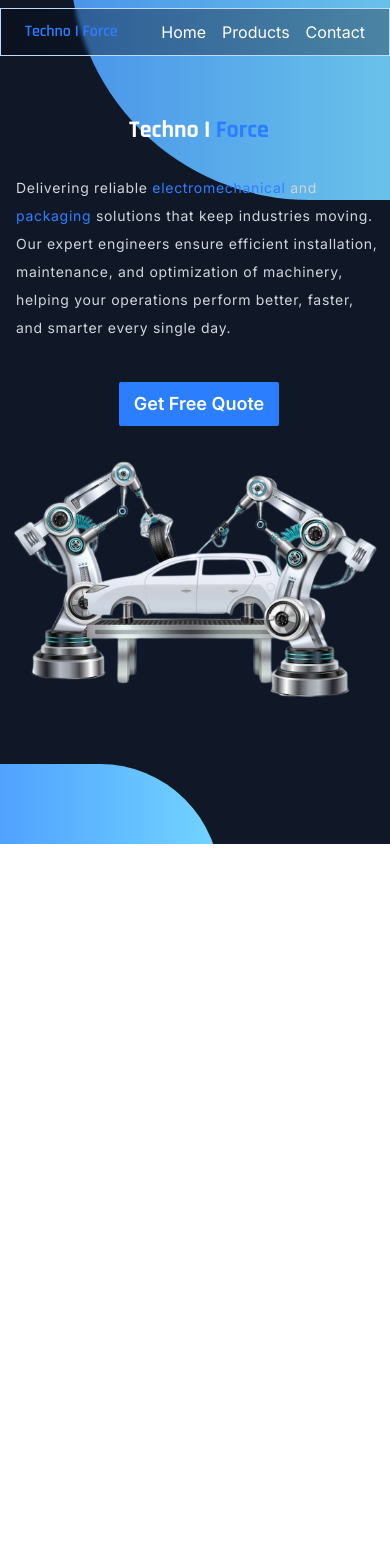
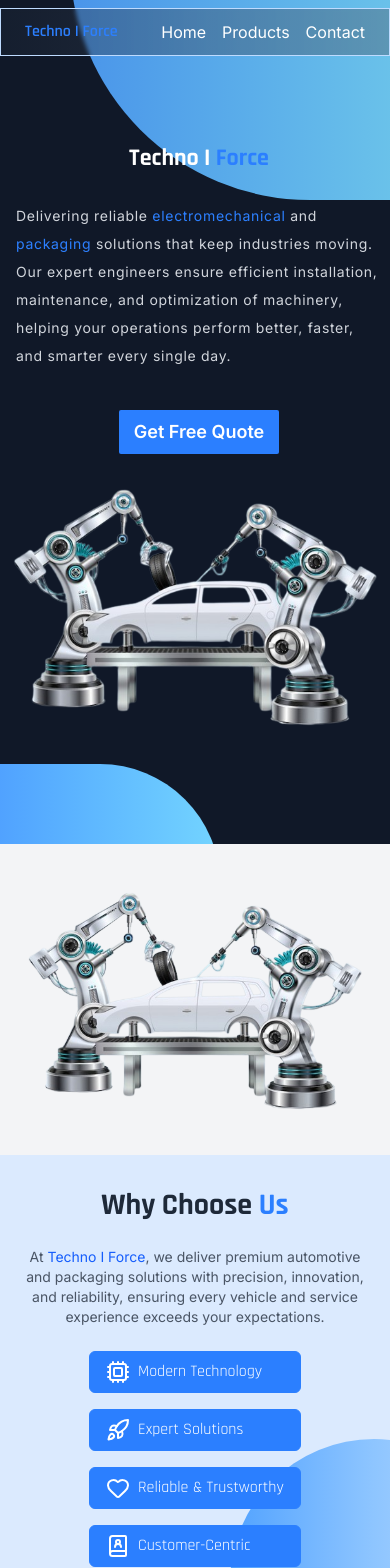
Before and after one commit to RazaRajpoot92/Fechnoifoce-Frontent, a React (Vite) app: page / in a window 390 px wide. Shown: the top 1568 px of the page. Built offline with nearby package versions, Linux system fonts and the light colour scheme.

Commit message:
why choose us section completed

```diff
--- a/package.json
+++ b/package.json
@@ -11,6 +11,7 @@
   },
   "dependencies": {
     "@tailwindcss/vite": "^4.2.1",
+    "lucide-react": "^0.577.0",
     "react": "^19.2.0",
     "react-dom": "^19.2.0"
   },
--- a/src/App.jsx
+++ b/src/App.jsx
@@ -8,7 +8,7 @@ const App = () => {
       <Navbar />
       <HomePage />
 
-      <div className='h-screen'>
+      <div className=' h-screen bg-gray-100'>
 
       </div>
     </div>
--- /dev/null
+++ b/src/components/ChooseUs.jsx
@@ -0,0 +1,54 @@
+import React from 'react'
+import { BookUser, Cpu, Heart, Rocket } from 'lucide-react'
+import carImg from "../assets/car-robotic.png"
+
+const ChooseUs = () => {
+  return (
+    <div className='bg-gray-100 relative overflow-hidden min-h-[70vh] flex flex-col md:flex-row items-center md:items-stretch justify-between'>
+
+      {/* Image Section */}
+      <div className='w-full md:w-1/2 flex justify-center md:justify-end p-4 md:p-0'>
+        <img className='w-full max-w-md md:max-w-full object-contain' src={carImg} alt="Car" />
+      </div>
+
+      {/* Content Section */}
+      <div className='relative w-full md:w-1/2 bg-blue-100 md:rounded-l-[100px] flex flex-col items-center md:items-start justify-center py-8 px-4 md:px-12 overflow-hidden'>
+
+        {/* Background Circle */}
+        <div className='absolute w-72 h-72 md:w-80 md:h-80 rounded-full -bottom-32 -right-32 bg-gradient-to-r from-blue-400 via-blue-300 to-blue-200'></div>
+
+        <div className='z-10 flex flex-col items-center md:items-start gap-6'>
+          <h1 className='font-bold text-3xl sm:text-4xl text-gray-800 text-center md:text-left'>
+            Why Choose <span className='text-blue-500'>Us</span>
+          </h1>
+          <p className='text-sm sm:text-base text-gray-600 max-w-md text-center md:text-left'>
+            At <span className='text-blue-600'>Techno I Force</span>, we deliver premium automotive and packaging solutions with precision, innovation, and reliability, ensuring every vehicle and service experience exceeds your expectations.
+          </p>
+
+          {/* Features */}
+          <div className=' text-white flex flex-wrap gap-4 justify-center md:justify-start'>
+            <div className='flex items-center w-53 gap-2 px-4 py-2 bg-blue-500 border border-blue-500 rounded-md hover:bg-white/10 hover:text-blue-500 transition-all duration-300'>
+              <Cpu />
+              <h2 className=''>Modern Technology</h2>
+            </div>
+            <div className='flex items-center w-53 gap-2 px-4 py-2 bg-blue-500 border border-blue-500 rounded-md hover:bg-white/10 hover:text-blue-500 transition-all duration-300'>
+              <Rocket />
+              <h2 className=''>Expert Solutions</h2>
+            </div>
+            <div className='flex w-53 items-center gap-2 px-4 py-2 bg-blue-500 border border-blue-500 rounded-md hover:bg-white/10 hover:text-blue-500 transition-all duration-300'>
+              <Heart />
+              <h2 className=''>Reliable & Trustworthy</h2>
+            </div>
+            <div className='flex w-53 items-center gap-2 px-4 py-2 bg-blue-500 border border-blue-500 rounded-md hover:bg-white/10 hover:text-blue-500 transition-all duration-300'>
+              <BookUser />
+              <h2 className=''>Customer-Centric</h2>
+            </div>
+          </div>
+        </div>
+
+      </div>
+    </div>
+  )
+}
+
+export default ChooseUs
--- a/src/components/Hero.jsx
+++ b/src/components/Hero.jsx
@@ -1,10 +1,12 @@
 import BackDesign from "./BackDesign";
 import carImg from "../assets/car-robotic.png";
+import BottomDivider from "../components/BottomDivider"
 
 const Hero = () => {
   return (
-    <section class="flex justify-center relative overflow-hidden h-screen md:h-[80vh] lg:h-screen 2xl:h-[55vh] bg-gray-900  text-white">
+    <section class=" pt-14 flex justify-center relative overflow-hidden min-h-screen md:h-[80vh] lg:h-screen 2xl:h-[55vh] bg-gray-900  text-white">
       <BackDesign />
+
 
       <div class=" max-w-350 relative justify-center flex flex-col md:flex-row w-full md:justify-around items-center">
         <div className="items-center md:pl-3 md:items-start md:w-1/2 pl-2 flex flex-col gap-5">
--- a/src/components/Navbar.jsx
+++ b/src/components/Navbar.jsx
@@ -3,7 +3,7 @@ import React from 'react'
 const Navbar = () => {
   return (
     <div className='w-full flex my-2 items-center justify-center h-12 fixed z-30 text-white'>
-        <div className=' w-full md:w-[70%] md:rounded-xl border-blue-200 border  flex justify-between items-center px-6 h-full  bg-linear-to-r from-gray-950/40 via-gray-900/40 to-gray-800/40 backdrop-blur-[2px] '>
+        <div className=' w-full md:w-[70%] md:rounded-xl border-blue-200 border  flex justify-between items-center px-6 h-full  bg-linear-to-r from-gray-800/40 via-gray-700/40 to-gray-600/40 backdrop-blur-[2px] '>
             <h1 className='text-blue-500 sm:text-xl font-semibold'>Techno I Force</h1>
             <div className='flex items-center *:hover:text-blue-400 transition-all duration-300 gap-4'>
                 <a href="">Home</a>
--- /dev/null
+++ b/src/components/TopDivider.jsx
@@ -0,0 +1,13 @@
+import React from 'react'
+
+const TopDivider = () => {
+  return (
+    <div className=" custom-shape-divider-top-1773714535">
+        <svg data-name="Layer 1" xmlns="http://www.w3.org/2000/svg" viewBox="0 0 1200 120" preserveAspectRatio="none">
+            <path d="M321.39,56.44c58-10.79,114.16-30.13,172-41.86,82.39-16.72,168.19-17.73,250.45-.39C823.78,31,906.67,72,985.66,92.83c70.05,18.48,146.53,26.09,214.34,3V0H0V27.35A600.21,600.21,0,0,0,321.39,56.44Z" className="shape-fill"></path>
+        </svg>
+    </div>
+  )
+}
+
+export default TopDivider
--- a/src/index.css
+++ b/src/index.css
@@ -41,7 +41,29 @@ h1, h2, h3, h4, h5, h6 {
 }
 
 .custom-shape-divider-bottom-1773611099 .shape-fill {
-    fill: #FFFFFF;
+    fill: #e5e7eb;
+}
+
+/* top shape divider */
+
+.custom-shape-divider-top-1773714535 {
+    position: absolute;
+    top: 0;
+    left: 0;
+    width: 100%;
+    overflow: hidden;
+    line-height: 0;
+}
+
+.custom-shape-divider-top-1773714535 svg {
+    position: relative;
+    display: block;
+    width: calc(100% + 1.3px);
+    height: 53px;
+}
+
+.custom-shape-divider-top-1773714535 .shape-fill {
+    fill: #101828;
 }
 
 
@@ -51,6 +73,4 @@ h1, h2, h3, h4, h5, h6 {
 
 
 
-
-
 /* custom style */
--- a/src/pages/HomePage.jsx
+++ b/src/pages/HomePage.jsx
@@ -1,12 +1,12 @@
 import React from 'react'
 import Hero from '../components/Hero'
+import ChooseUs from '../components/ChooseUs'
 
 const HomePage = () => {
   return (
-    <div>
+    <div className=''>
         <Hero />
-
-
+        <ChooseUs />
     </div>
   )
 }
```
Also changed, not shown: 1 other file (tests, documents, lock files or other folders).
